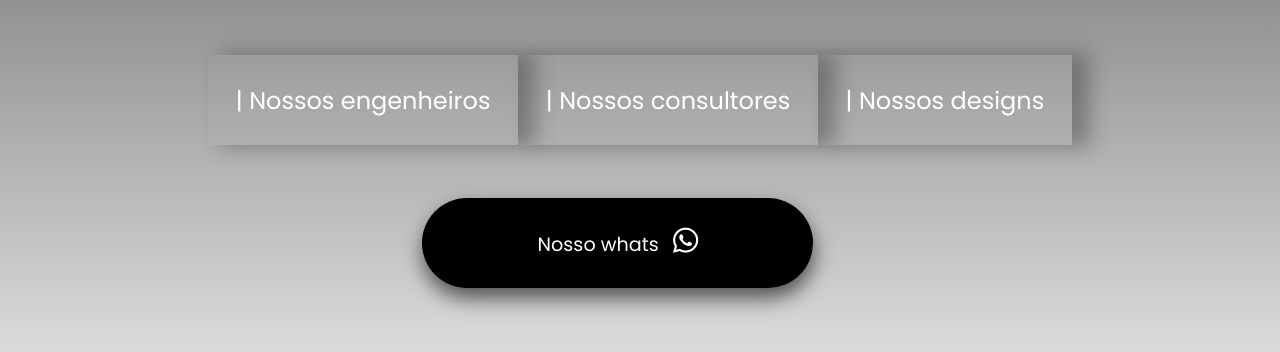
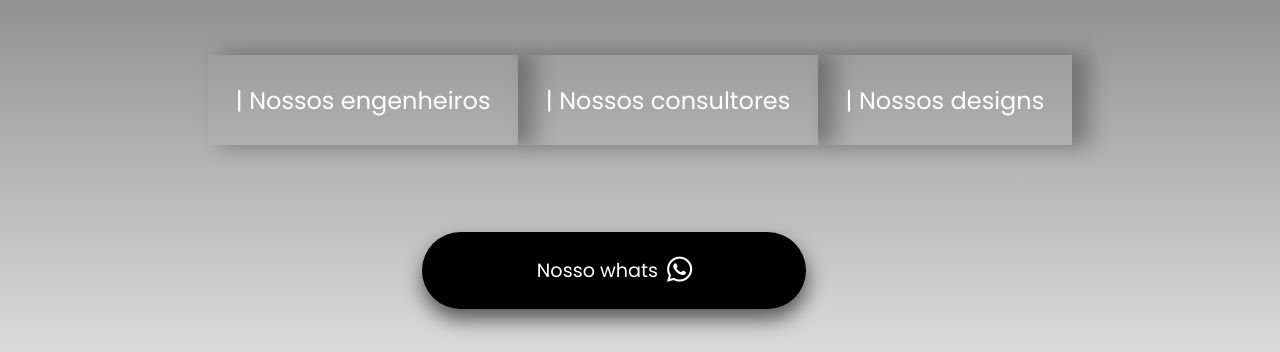
Before and after one commit to victtorH/projeto-curso, a plain HTML site: page Contato.html in a window 1280 px wide. Shown: the part 448-800 px from the top of the page. Drawn offline with Linux system fonts and the light colour scheme.

Commit message:
falta_resp

```diff
--- a/contato.css
+++ b/contato.css
@@ -224,9 +224,14 @@ li{
     text-wrap: nowrap;
     position: relative;
     left: 10%;
-    bottom: 50%;
-    margin: 5% 1% 0% 0%;
-    padding: 2em 10em ;
+    top: 77%;
+    display: flex;
+    align-items: center;
+    text-align: center;
+    justify-content: center;
+    padding: 1%;
+    height: 1em;
+    width: 8em;
         background-color: var(--cor6);
         border-radius: 5em;
         color: var(--cor3);
```
Also changed, not shown: sobre.css (+10 -2 lines), sobre.html (+1 -1 lines).
